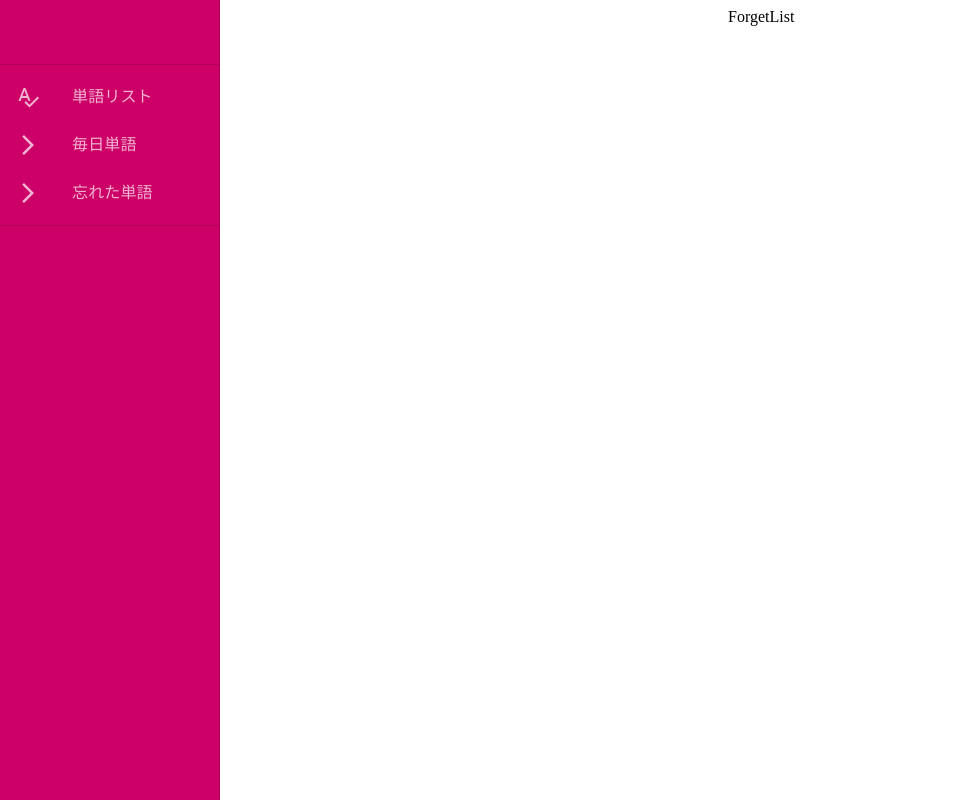
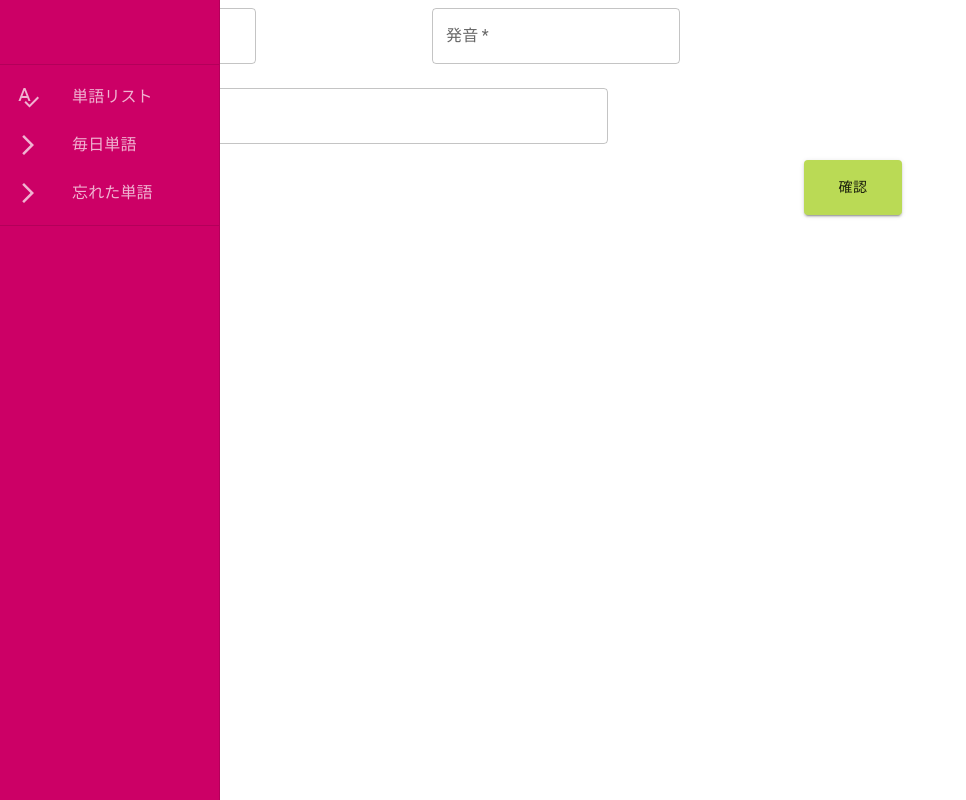
Before and after one commit to 191078834/reac-system-ts, a React (Create React App) app in the folder reac-system-ts/: page /forgetlist in a window 1280 px wide. Shown: the whole page, without its empty margins (0-966 px from the left). Built offline with nearby package versions, Linux system fonts and the light colour scheme.

Commit message:
textinputを追加

```diff
--- a/reac-system-ts/src/pages/App/App.tsx
+++ b/reac-system-ts/src/pages/App/App.tsx
@@ -8,7 +8,7 @@ import Navbar from '../../componments/Navbar/Navbar'
 const App: React.FC<{}> = () => {
 
   return (
-    <Grid container>
+    <Grid container={true}>
       <Navbar />
       <Outlet />
     </Grid>
--- a/reac-system-ts/src/pages/ForgetList/ForgetList.tsx
+++ b/reac-system-ts/src/pages/ForgetList/ForgetList.tsx
@@ -1,12 +1,64 @@
 import * as React from 'react'
+import Box from '@mui/material/Box';
+import { Button, Grid, TextField } from '@mui/material';
 
 const ForgetList: React.FC<{}> = () => {
+    const handleSubmit = (e: React.FormEvent<HTMLFormElement>) => {
+
+        e.preventDefault();
+        console.log(111)
+    }
+
 
     return (
 
-        <div style={{ marginLeft: '500px' }}>
-            ForgetList
-        </div>
+        // <div style={{ marginLeft: '500px' }}>
+        //     ForgetList
+        // </div>
+        <Box component="form" onSubmit={handleSubmit} sx={{ maxWidth: '100%' }}>
+            <Grid container spacing={1} >
+                {/* 1行目 */}
+                <Grid item xs={4}>
+                    <TextField
+                        name='word'
+                        required
+                        label="単語"
+                    />
+                </Grid>
+                <Grid item xs={5}>
+                    <TextField
+                        name='lomazi'
+                        required
+                        label="発音"
+                    />
+                </Grid>
+                {/* 2行目 */}
+                <Grid item xs={9}>
+                    <TextField
+                        name='translate'
+                        required
+                        label="翻訳"
+                        sx={{ width: 600, mt: 2 }}
+                    />
+                </Grid>
+                <Grid item xs={3}>
+                </Grid>
+                {/* 3行目 */}
+                <Grid item xs={6}>
+                </Grid>
+                <Grid item xs={1}>
+                    <Button
+                        type="submit"
+                        fullWidth
+                        variant="contained"
+                        sx={{ mt: 1, ml: 20, height: 55 }}
+                    >
+                        確認
+                    </Button>
+                </Grid>
+            </Grid>
+        </Box>
+
     )
 }
 
--- a/reac-system-ts/src/pages/TestApp/TestApp.tsx
+++ b/reac-system-ts/src/pages/TestApp/TestApp.tsx
@@ -39,7 +39,7 @@ const Toolbar: React.FC<IpropsToolbar> = () => {
 const ThemedButton: React.FC<{}> = () => {
     const theme = useContext<any>(ThemeContext);
     return (
-        <button className="common-button" style={{ background: theme.background, color: theme.foreground }}>
+        <button  style={{ background: theme.background, color: theme.foreground }}>
             I am styled by theme context!
         </button>
     );
```
